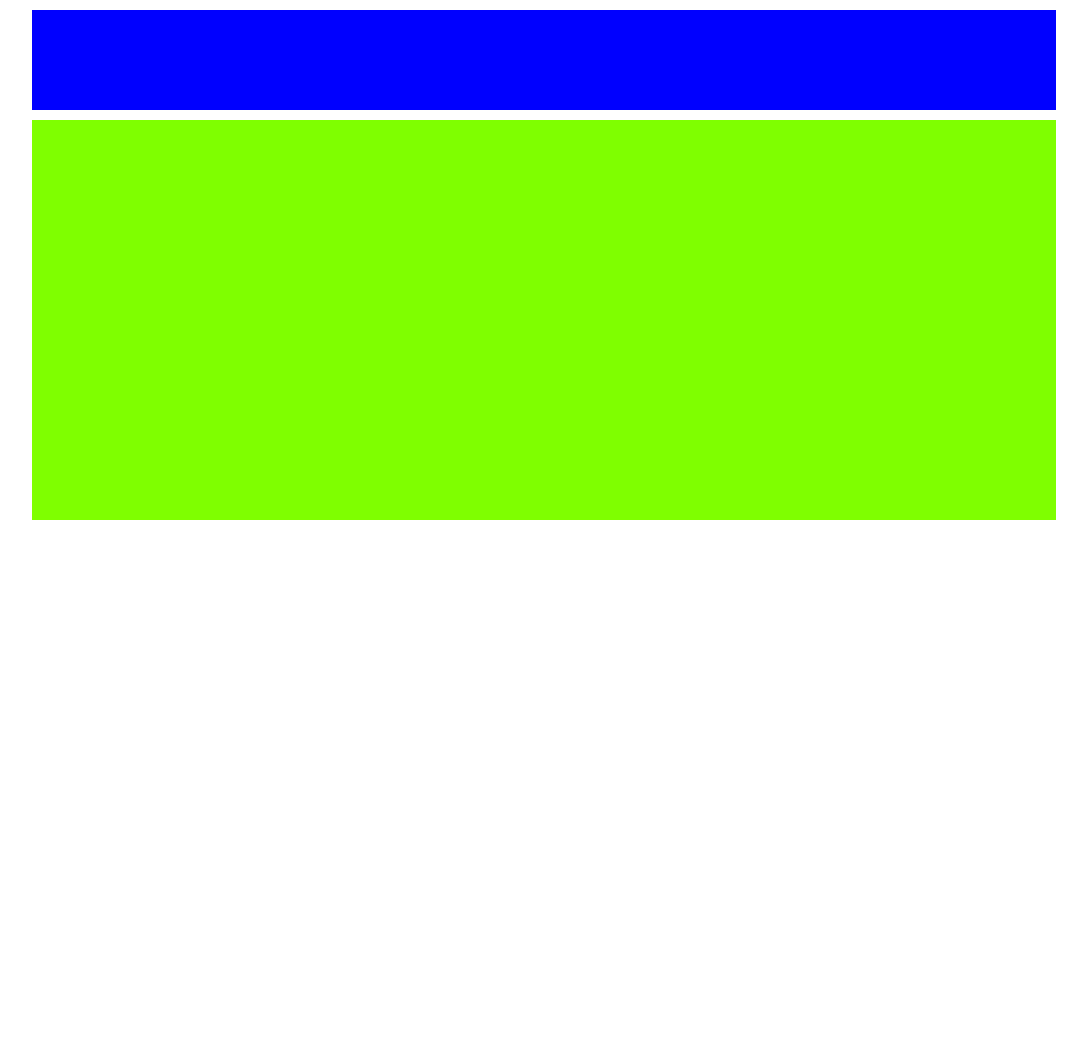
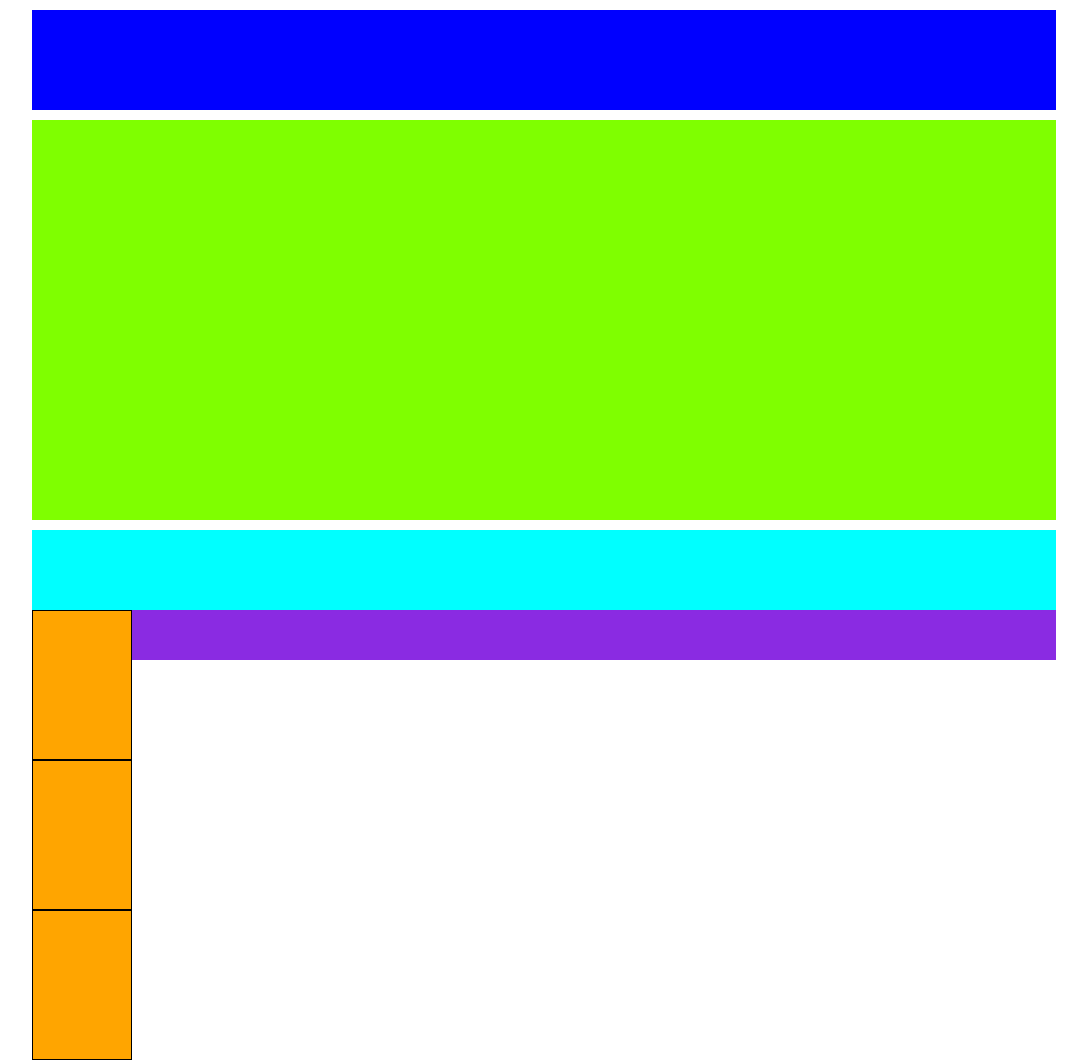
Before and after one commit to ChriEffe/htmlcss-struttura-wp, a plain HTML site: page index.html in a window 1280 px wide. Shown: the whole page, without its empty margins (96-1183 px from the left). Before the commit the page ends 800 px from the top, so only its background shows below. Drawn offline with Linux system fonts and the light colour scheme.

Commit message:
3rd commit

```diff
--- a/css/style.css
+++ b/css/style.css
@@ -18,9 +18,40 @@ html  {
     background-color: blue;
 }
 
-.main  {
+.header-box  {
     width: 100%;
     height: 400px;
     margin: 10px 0;
     background-color: chartreuse;
 }
+
+.header-body  {
+    height: 80px;
+    background-color: cyan;
+}
+
+.main  {
+    background-color:blue;
+}
+
+.float  {
+    float: left;
+}
+
+[class*=col-]  {
+    height: 150px;
+    width: 100px;
+    background-color: orange;
+    border: 1px solid black
+}
+
+.clearfix::after  {
+    content: '';
+    display: table;
+    clear: both;
+}
+
+.footer  {
+    height: 50px;
+    background-color: blueviolet;
+}
--- a/index.html
+++ b/index.html
@@ -11,12 +11,16 @@
 <body>
     <div class="container">
         <header class="header"></header>
-        <main>
-            <div class="main">
-
-            </div>
+        <div class="header-box"></div>
+        <main class="main">
+            <div class="header-body"></div>
+                <div class="central-body float clearfix">
+                    <div class="col-left"></div>
+                    <div class="col-central"></div>
+                    <div class="col-right"></div>
+                </div>
         </main>
-        <footer></footer>
+        <footer class="footer"></footer>
     </div>
 </body>
 </html>
```
